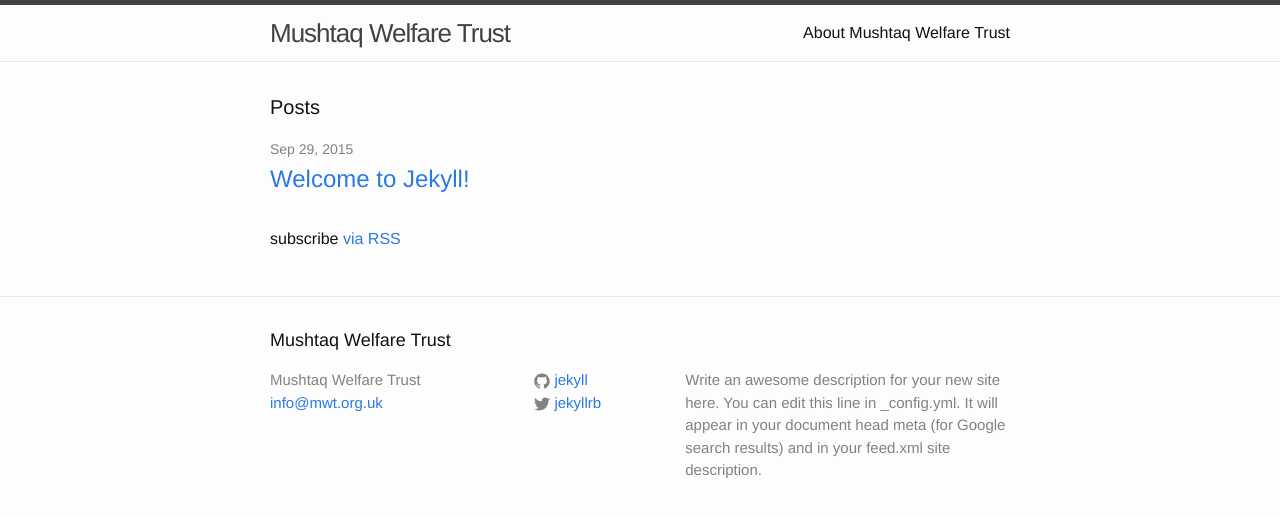
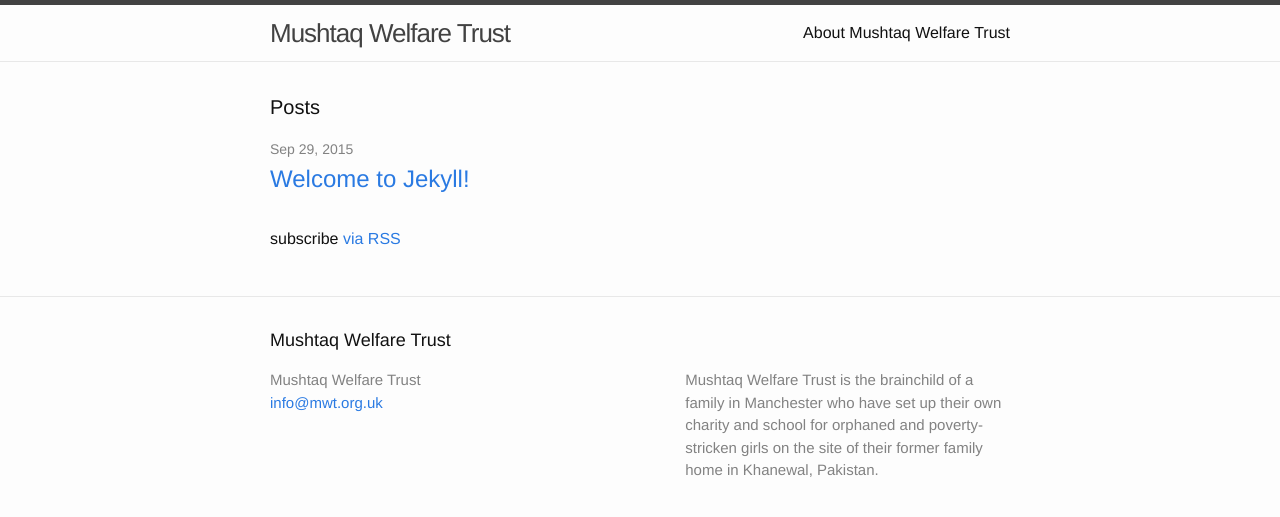
Before and after one commit to mushtaq-welfare-trust/mushtaq-welfare-trust.github.io, a Jekyll site: the page built from index.html, in a window 1280 px wide. Shown: the top 517 px of the page. Built offline with Jekyll 4.4.1, drawn with Linux system fonts in a browser that asks for light colours.

Commit message:
Update project config file

```diff
--- a/_config.yml
+++ b/_config.yml
@@ -2,16 +2,110 @@
 title: Mushtaq Welfare Trust
 email: info@mwt.org.uk
 description: > # this means to ignore newlines until "baseurl:"
-  Write an awesome description for your new site here. You can edit this
-  line in _config.yml. It will appear in your document head meta (for
-  Google search results) and in your feed.xml site description.
+ Mushtaq Welfare Trust is the brainchild of a family in Manchester who have set up their own charity and school for orphaned and poverty-stricken girls on the site of their former family home in Khanewal, Pakistan.
+#
+keywords: "Mushtaq Welfare Trust, MWT, Manchester, orphaned, charity, poverty, Khanewal, Pakistan"
 baseurl: "" # the subpath of your site, e.g. /blog/
+#
 url: "http://mwt.org.uk" # the base hostname & protocol for your site
-twitter_username: jekyllrb
-github_username:  jekyll
+
+# Featured Content
+featured:
+  projects: [] # we need to set this to an empty array so that we can filter all projects into this empty array
+
+heros: # Featured Slides for homepage
+  - title: Free Education for Orphan and Needy Girls
+    category: Education
+    url: /projects/school-maintenance-and-education/
+    images:
+      small: https://farm6.staticflickr.com/5818/20948628842_b8889171eb.jpg
+      medium: https://farm6.staticflickr.com/5818/20948628842_b8889171eb_c.jpg
+      large: https://farm6.staticflickr.com/5818/20948628842_b8889171eb_b.jpg
+
+social-links:
+  - label: Follow us on Twitter
+    url: https://twitter.com/mushtaqwelfare
+    icon: twitter
+  - label: Follow us on Google+
+    url: https://plus.google.com/117010213420881014098
+    icon: google
+  - label: Like us on Facebook
+    url: https://www.facebook.com/Mushtaq-Welfare-Trust-457607101003001/
+    icon: facebook
+  - label: Watch, Share and Subscribe on YouTube
+    url: https://www.youtube.com/channel/UCecGYoHjTRTo4-OeThF7BQg
+    icon: youtube
+
+
+# charity commission registration
+charitycommission:
+  charityNo: 1115506
+  companyNo: 5571956
+
+contacts:
+  tel: 0161 248 9898
+  email: info@mwt.org.uk
+  address:
+    company: Mushtaq Welfare Trust
+    street: 63 Kingsway
+    city: Manchester
+    postcode: M19 2LL
+
+# PayPal Merchant account ID
+# see https://www.paypal.com/webapps/customerprofile/summary.view
+paypal:
+  id: TU8Z3DGEVDY8Y
+
+# navigation settings
+navigation:
+  header:
+    - title: Home
+      url: /
+    - title: About us
+      url: /about-us/
+    - title: Projects
+      url: /projects/
+    # - title: Get Involved
+      # url: /get-involved/
+    # - title: Donate
+      # url: /donate/
+    - title: Contact us
+      url: /contact-us/
+  footer:
+    - title: About us
+      url: /about-us/
+    - title: Terms of Service
+      url: /terms/
+    - title: Privacy
+      url: /privacy/
+    - title: Contact us
+      url: /contact-us/
+
+# Do not modify below this line unless you know what you are doing
 
 # Build settings
 markdown: kramdown
 permalink: 'pretty'
-include: ['_pages']
-exclude: ['Gemfile', 'Gemfile.lock', 'node_modules', 'package.json', 'Gruntfile.js', 'README.md']
+include: ['_pages', '_projects', '.htaccess']
+exclude: ['Gemfile', 'Gemfile.lock', 'node_modules', 'bower_components', 'package.json', 'bower.json' ,'Gruntfile.js', 'readme.md']
+# gems: [
+  # 'font-awesome-sass'
+# ]
+
+collections:
+  projects:
+    output: true
+    title: Projects
+    permalink: /projects/:path/
+
+sass:
+    style: compressed
+    sourcemap: true
+
+compress_html:
+  clippings: all
+  comments: all
+  endings: []
+  profile: false
+  ignore:
+    envs: []
```
